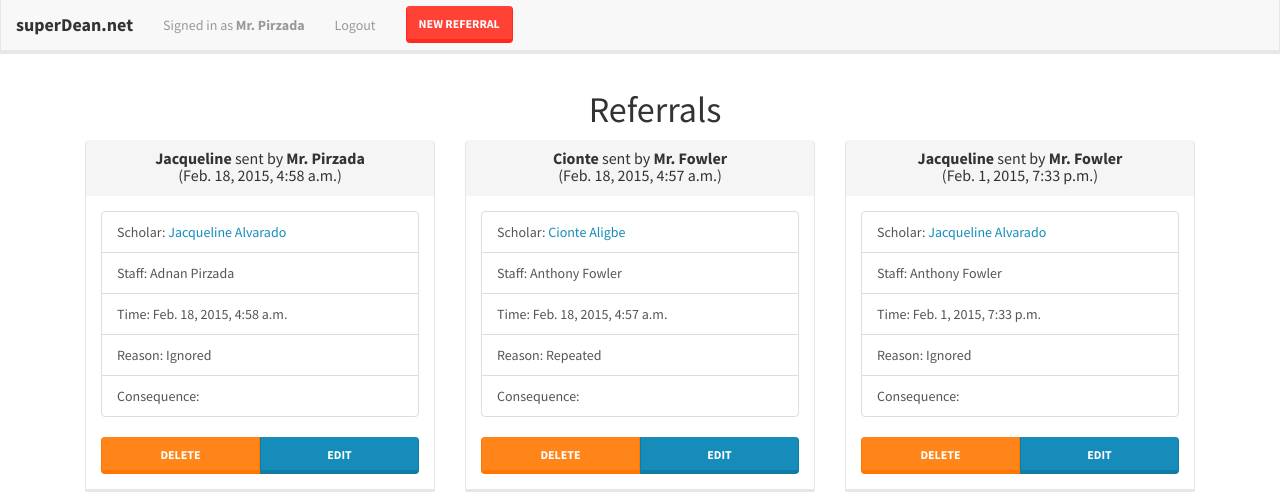
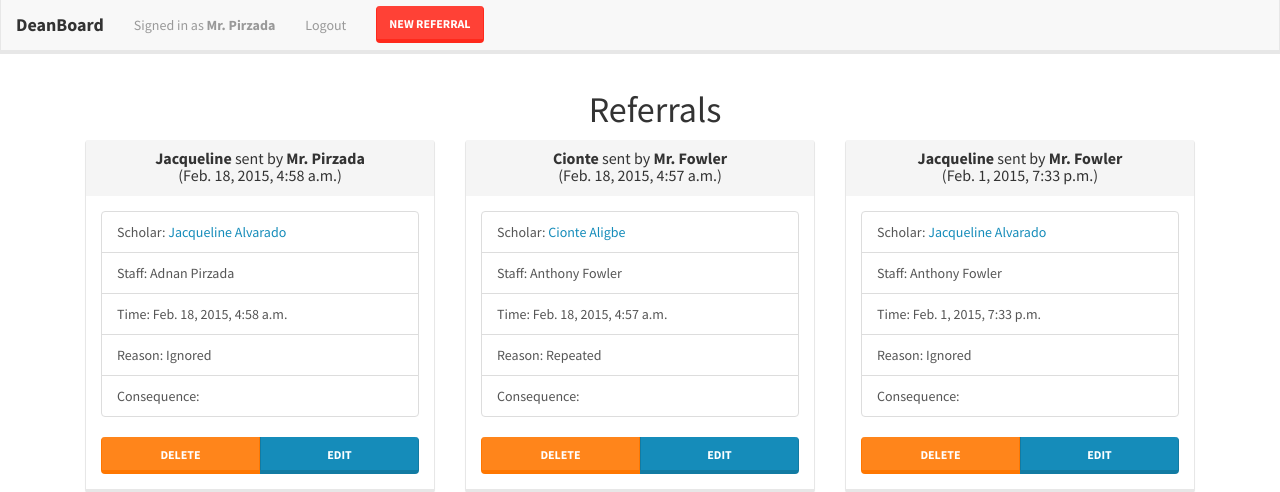
Before and after one commit to adpirz/deanboard2, a Django app: page / in a window 1280 px wide. Shown: the top 492 px of the page. Run offline with Django 3.2, Linux system fonts and the light colour scheme; a user stored in the database is signed in; data comes from the database, SQL or seed files in the repository; some libraries are stand-ins or nearby versions.

Commit message:
deanboard on logo

```diff
--- a/templates/base.html
+++ b/templates/base.html
@@ -33,7 +33,7 @@
                     <span class="icon-bar"></span>
                     <span class="icon-bar"></span>
                 </button>
-                <a class="navbar-brand" href="{% url 'index' %}"><strong>superDean.net</strong></a>
+                <a class="navbar-brand" href="{% url 'index' %}"><strong>DeanBoard</strong></a>
 
 
             </div>
```
